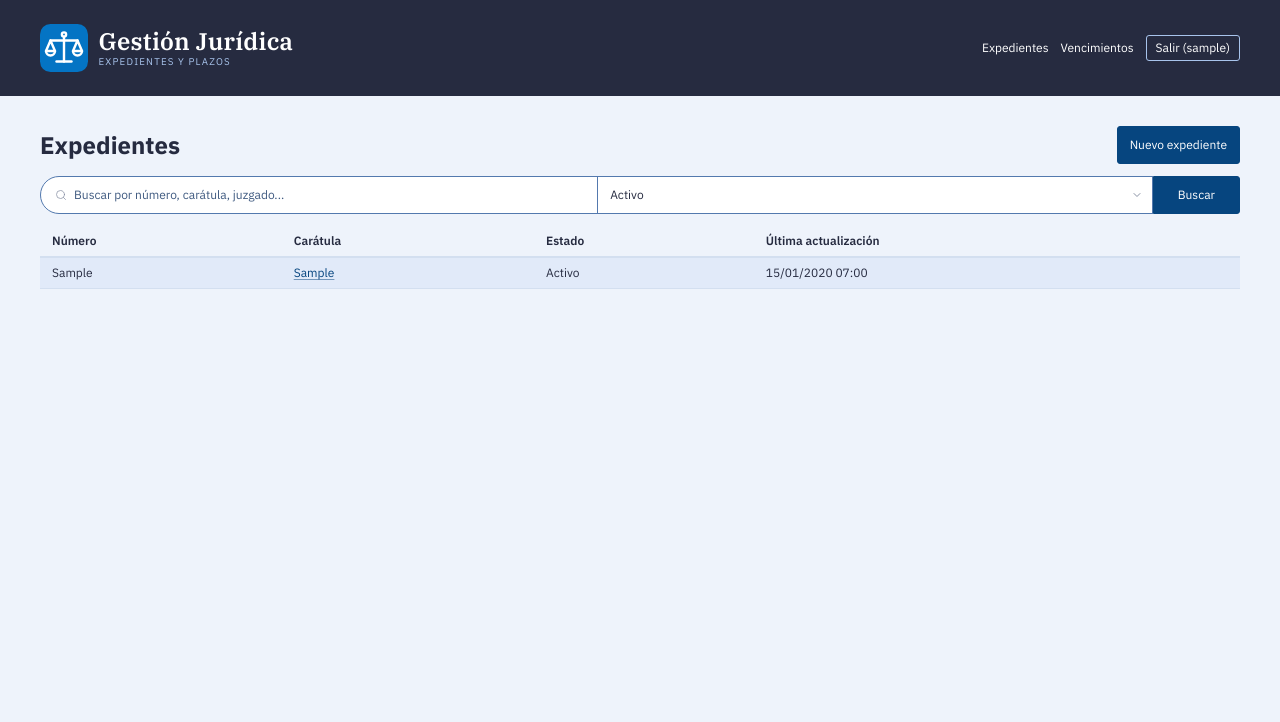
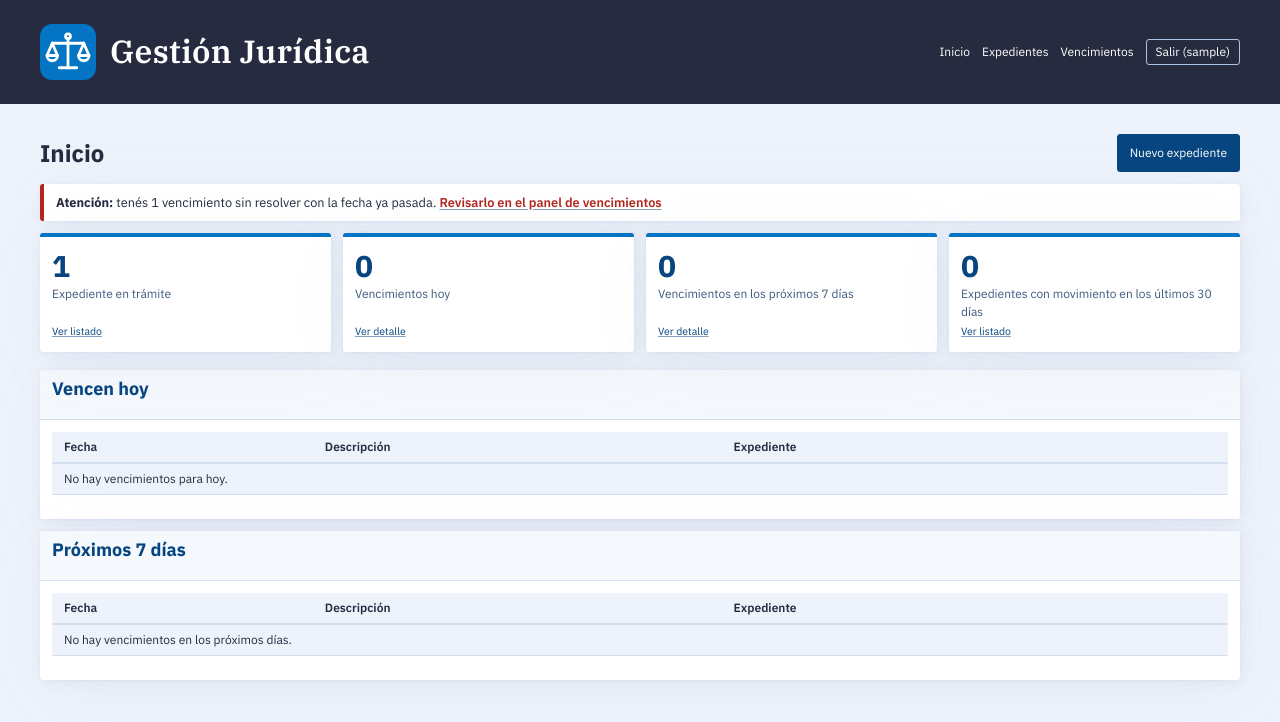
Before and after one commit to joaquintomasrana/gestion-juridica-web, a Django app: page / in a window 1280 px wide. Shown: the top 722 px of the page. Run offline with Django 5.2, Linux system fonts and the light colour scheme; a user stored in the database is signed in; tables that the repository leaves empty hold one stand-in row (values such as "Sample post").

Commit message:
Agregar dashboard en la pantalla inicial y agrandar la marca
Dashboard: expedientes en trámite, vencimientos de hoy y de los próximos 7 días, aviso de vencimientos sin resolver y expedientes con movimiento en los últimos 30 días. El listado pasa a /expedientes/. La marca usa tamaños fijos en px para no achicarse con el resto de la app. 9 tests nuevos (69 en total). Documentación actualizada.

```diff
--- a/expedientes/static/expedientes/estilos.css
+++ b/expedientes/static/expedientes/estilos.css
@@ -132,34 +132,31 @@ header.barra nav a { color: #FFFFFF; }
 header.barra nav a:hover { color: #A8C4EC; }
 
 /* La marca: logo + nombre (con serifa) + una bajada que dice qué hace la app. */
+/* Tamaños en px y no en rem, a propósito: la marca NO se achica con el 75 % del
+   resto de la app. Achicada, se veía pixelada en monitores 1080p (en Windows, el
+   texto claro sobre fondo oscuro y las serifas finas se dibujan peor en tamaños chicos). */
 header.barra a.marca {
     display: flex;
     align-items: center;
-    gap: 0.875rem;
+    gap: 14px;
     text-decoration: none;
 }
-.marca img { display: block; flex-shrink: 0; }
-.marca-texto { display: flex; flex-direction: column; line-height: 1.1; gap: 0.2rem; }
+.marca img { display: block; flex-shrink: 0; width: 56px; height: 56px; }
 .marca-nombre {
+    line-height: 1.1;
     font-family: "IBM Plex Serif", Georgia, serif;
     font-weight: 600;
-    font-size: 2rem;
+    font-size: 32px;
     letter-spacing: 0.01em;
     color: #FFFFFF;
-}
-.marca-bajada {
-    font-size: 0.8125rem;
-    text-transform: uppercase;
-    letter-spacing: 0.12em;
-    color: #A8C4EC;
+    text-rendering: optimizeLegibility;   /* activa el ajuste fino entre letras */
 }
 /* Al pasar el mouse, la marca no cambia de color (no es un link "común"). */
 header.barra a.marca:hover .marca-nombre { color: #FFFFFF; }
-/* En el celular, sin la bajada: hay poco espacio. */
+/* En el celular, más chica: hay poco espacio junto al menú. */
 @media (max-width: 576px) {
-    .marca-bajada { display: none; }
-    .marca-nombre { font-size: 1.375rem; }
-    .marca img { width: 38px; height: 38px; }
+    .marca-nombre { font-size: 22px; }
+    .marca img { width: 40px; height: 40px; }
 }
 /* El botón Salir: borde y texto claros sobre la barra oscura. */
 header.barra button.secondary.outline { color: #FFFFFF; border-color: #A8C4EC; }
@@ -238,3 +235,21 @@ textarea { resize: vertical; }
 /* Los totales por moneda, un poco separados de la lista. */
 .totales { margin: 0.5rem 0 1rem; }
 .totales p { margin: 0; }
+
+/* Dashboard (pantalla inicial): una tarjeta por indicador, con el número grande. */
+.indicadores { margin-bottom: 0.5rem; }
+.indicador {
+    display: flex;
+    flex-direction: column;
+    gap: 0.25rem;
+    border-top: 4px solid #0474C4;   /* franja de la paleta arriba de cada tarjeta */
+}
+.indicador-numero { font-size: 2.5rem; font-weight: 700; line-height: 1.1; color: #06457F; }
+.indicador-texto { color: var(--pico-muted-color); }
+.indicador a { margin-top: auto; font-size: 0.875rem; }
+/* Si algo vence hoy, la tarjeta lo marca en naranja (como "próximo" en el panel). */
+.indicador-hoy { border-top-color: #8A5300; }
+.indicador-hoy .indicador-numero { color: #8A5300; }
+/* El aviso de vencimientos sin resolver, un poco más visible que un mensaje común. */
+.aviso-vencidos { font-size: 1.0625rem; }
+.aviso-vencidos a { color: #B3261E; font-weight: 600; }
--- a/expedientes/urls.py
+++ b/expedientes/urls.py
@@ -4,7 +4,10 @@ from . import views
 app_name = 'expedientes'
 
 urlpatterns = [
-    path('', views.ExpedienteListView.as_view(), name='lista'),
+    # Pantalla inicial: el dashboard. El listado se mudó a /expedientes/
+    # (los enlaces usan el nombre 'lista', así que no hubo que tocarlos).
+    path('', views.InicioView.as_view(), name='inicio'),
+    path('expedientes/', views.ExpedienteListView.as_view(), name='lista'),
     path('expediente/<int:pk>/', views.ExpedienteDetailView.as_view(), name='detalle'),
     path('expediente/nuevo/', views.ExpedienteCreateView.as_view(), name='nuevo'),
     path('expediente/<int:pk>/editar/', views.ExpedienteUpdateView.as_view(), name='editar'),
--- a/expedientes/views.py
+++ b/expedientes/views.py
@@ -1,4 +1,5 @@
 import os
+from datetime import timedelta
 
 from django.contrib import messages
 from django.contrib.messages.views import SuccessMessageMixin
@@ -6,9 +7,10 @@ from django.contrib.auth.mixins import LoginRequiredMixin
 from django.db.models import Sum
 from django.http import FileResponse, Http404
 from django.shortcuts import get_object_or_404, redirect
+from django.utils import timezone
 from django.utils.functional import cached_property
 from django.views import View
-from django.views.generic import ListView, DetailView, CreateView, UpdateView, DeleteView
+from django.views.generic import ListView, DetailView, CreateView, UpdateView, DeleteView, TemplateView
 from .models import ArchivoAdjunto, Expediente, Gasto, Honorario, Parte, PasoProcesal, Vencimiento
 from .forms import (
     AdjuntoForm, ExpedienteForm, GastoForm, HonorarioForm, ParteForm, PasoProcesalForm, VencimientoForm,
@@ -22,6 +24,37 @@ class ExpedientePropioMixin(LoginRequiredMixin):
 
     def get_queryset(self):
         return Expediente.objects.filter(owner=self.request.user)
+
+class InicioView(LoginRequiredMixin, TemplateView):
+    """Pantalla inicial: el estado del trabajo del usuario de un vistazo."""
+    template_name = "expedientes/inicio.html"
+
+    # "Último mes" = los últimos 30 días.
+    DIAS_MOVIMIENTO = 30
+
+    def get_context_data(self, **kwargs):
+        context = super().get_context_data(**kwargs)
+        hoy = timezone.localdate()
+        expedientes = Expediente.objects.filter(owner=self.request.user)
+        # Vencimientos pendientes del usuario: el dueño se alcanza a través del expediente.
+        pendientes = Vencimiento.objects.filter(
+            expediente__owner=self.request.user,
+            estado=Vencimiento.Estado.PENDIENTE,
+        ).select_related("expediente")  # trae el expediente en la misma consulta (evita N+1)
+
+        context["en_tramite"] = expedientes.filter(estado=Expediente.Estado.ACTIVO).count()
+        context["con_movimiento"] = expedientes.filter(
+            actualizado__gte=timezone.now() - timedelta(days=self.DIAS_MOVIMIENTO)
+        ).count()
+        context["vencen_hoy"] = list(pendientes.filter(fecha=hoy))
+        context["proximos"] = list(pendientes.filter(
+            fecha__gt=hoy, fecha__lte=hoy + timedelta(days=Vencimiento.DIAS_AVISO)
+        ))
+        context["cantidad_vencidos"] = pendientes.filter(fecha__lt=hoy).count()
+        context["dias_aviso"] = Vencimiento.DIAS_AVISO
+        context["dias_movimiento"] = self.DIAS_MOVIMIENTO
+        return context
+
 
 class ExpedienteListView(ExpedientePropioMixin, ListView):
     model = Expediente
@@ -241,10 +274,17 @@ class VencimientoCumplirView(LoginRequiredMixin, View):
         vencimiento.estado = Vencimiento.Estado.CUMPLIDO
         vencimiento.save(update_fields=["estado"])
         messages.success(request, "Vencimiento marcado como cumplido.")
-        # Se compara contra un valor fijo: nunca se redirige a una URL que mande el usuario.
-        if request.POST.get("volver") == "panel":
-            return redirect("expedientes:vencimientos")
+        # Se busca en una lista fija de destinos: nunca se redirige a una URL que
+        # mande el usuario (eso sería una "redirección abierta").
+        destino = self.DESTINOS.get(request.POST.get("volver"))
+        if destino:
+            return redirect(destino)
         return redirect(vencimiento.expediente)
+
+    DESTINOS = {
+        "panel": "expedientes:vencimientos",
+        "inicio": "expedientes:inicio",
+    }
 
 
 class HonorarioCreateView(HijoCreateView):
--- a/gestion_juridica/settings.py
+++ b/gestion_juridica/settings.py
@@ -202,7 +202,7 @@ DEFAULT_AUTO_FIELD = 'django.db.models.BigAutoField'
 
 # Autenticación
 LOGIN_URL = "login"
-LOGIN_REDIRECT_URL = "expedientes:lista"
+LOGIN_REDIRECT_URL = "expedientes:inicio"
 LOGOUT_REDIRECT_URL = "login"
 
 # Archivos subidos
--- a/templates/base.html
+++ b/templates/base.html
@@ -21,18 +21,16 @@
         <nav class="container">
             <ul>
                 <li>
-                    {# La marca: logo + nombre; lleva al listado de expedientes. #}
-                    <a href="{% url 'expedientes:lista' %}" class="marca">
-                        <img src="{% static 'expedientes/logo.svg' %}" alt="" width="48" height="48">
-                        <span class="marca-texto">
-                            <span class="marca-nombre">Gestión Jurídica</span>
-                            <span class="marca-bajada">Expedientes y plazos</span>
-                        </span>
+                    {# La marca: logo + nombre; lleva a la pantalla inicial. #}
+                    <a href="{% url 'expedientes:inicio' %}" class="marca">
+                        <img src="{% static 'expedientes/logo.svg' %}" alt="" width="56" height="56">
+                        <span class="marca-nombre">Gestión Jurídica</span>
                     </a>
                 </li>
             </ul>
             <ul>
                 {% if user.is_authenticated %}
+                    <li><a href="{% url 'expedientes:inicio' %}">Inicio</a></li>
                     <li><a href="{% url 'expedientes:lista' %}">Expedientes</a></li>
                     <li><a href="{% url 'expedientes:vencimientos' %}">Vencimientos</a></li>
                     <li>
--- /dev/null
+++ b/templates/expedientes/_tabla_vencimientos.html
@@ -0,0 +1,33 @@
+{# Tabla de vencimientos reutilizable (la usa el dashboard dos veces).        #}
+{# Recibe: "vencimientos" (lista) y "vacio" (texto si no hay ninguno).       #}
+<div class="overflow-auto">
+    <table>
+        <thead>
+            <tr>
+                <th>Fecha</th>
+                <th>Descripción</th>
+                <th>Expediente</th>
+                <th></th>
+            </tr>
+        </thead>
+        <tbody>
+            {% for vencimiento in vencimientos %}
+                <tr>
+                    <td>{{ vencimiento.fecha|date:"d/m/Y" }}</td>
+                    <td>{{ vencimiento.descripcion }}</td>
+                    <td><a href="{% url 'expedientes:detalle' vencimiento.expediente.pk %}">{{ vencimiento.expediente.caratula }}</a></td>
+                    <td>
+                        <form method="post" action="{% url 'expedientes:vencimiento_cumplir' vencimiento.pk %}" class="en-linea">
+                            {% csrf_token %}
+                            {# Después de marcarlo, volver al dashboard. #}
+                            <input type="hidden" name="volver" value="inicio">
+                            <button type="submit" class="outline">Cumplido</button>
+                        </form>
+                    </td>
+                </tr>
+            {% empty %}
+                <tr><td colspan="4">{{ vacio }}</td></tr>
+            {% endfor %}
+        </tbody>
+    </table>
+</div>
--- /dev/null
+++ b/templates/expedientes/inicio.html
@@ -0,0 +1,54 @@
+{% extends "base.html" %}
+{% block titulo %}Inicio{% endblock %}
+{% block contenido %}
+
+    <div class="encabezado">
+        <h1>Inicio</h1>
+        <a href="{% url 'expedientes:nuevo' %}" role="button">Nuevo expediente</a>
+    </div>
+
+    {# Aviso: vencimientos pendientes cuya fecha ya pasó. Solo aparece si hay alguno. #}
+    {% if cantidad_vencidos %}
+        <article class="mensaje mensaje-error aviso-vencidos" role="alert">
+            <strong>Atención:</strong>
+            tenés {{ cantidad_vencidos }} vencimiento{{ cantidad_vencidos|pluralize }} sin resolver con la fecha ya pasada.
+            <a href="{% url 'expedientes:vencimientos' %}">Revisarlo{{ cantidad_vencidos|pluralize }} en el panel de vencimientos</a>
+        </article>
+    {% endif %}
+
+    {# Indicadores: una tarjeta por número. "grid" (de Pico) los pone en fila y, #}
+    {# en el celular, uno debajo del otro.                                      #}
+    <div class="grid indicadores">
+        <article class="indicador">
+            <span class="indicador-numero">{{ en_tramite }}</span>
+            <span class="indicador-texto">Expediente{{ en_tramite|pluralize }} en trámite</span>
+            <a href="{% url 'expedientes:lista' %}">Ver listado</a>
+        </article>
+        <article class="indicador{% if vencen_hoy %} indicador-hoy{% endif %}">
+            <span class="indicador-numero">{{ vencen_hoy|length }}</span>
+            <span class="indicador-texto">Vencimiento{{ vencen_hoy|length|pluralize }} hoy</span>
+            <a href="#hoy">Ver detalle</a>
+        </article>
+        <article class="indicador">
+            <span class="indicador-numero">{{ proximos|length }}</span>
+            <span class="indicador-texto">Vencimiento{{ proximos|length|pluralize }} en los próximos {{ dias_aviso }} días</span>
+            <a href="#proximos">Ver detalle</a>
+        </article>
+        <article class="indicador">
+            <span class="indicador-numero">{{ con_movimiento }}</span>
+            <span class="indicador-texto">Expediente{{ con_movimiento|pluralize }} con movimiento en los últimos {{ dias_movimiento }} días</span>
+            <a href="{% url 'expedientes:lista' %}?estado=todos">Ver listado</a>
+        </article>
+    </div>
+
+    <article id="hoy">
+        <header><h3>Vencen hoy</h3></header>
+        {% include "expedientes/_tabla_vencimientos.html" with vencimientos=vencen_hoy vacio="No hay vencimientos para hoy." %}
+    </article>
+
+    <article id="proximos">
+        <header><h3>Próximos {{ dias_aviso }} días</h3></header>
+        {% include "expedientes/_tabla_vencimientos.html" with vencimientos=proximos vacio="No hay vencimientos en los próximos días." %}
+    </article>
+
+{% endblock %}
```
Also changed, not shown: docs/pruebas.md (+16 -7 lines), expedientes/tests.py (+86 -0 lines), README.md.
